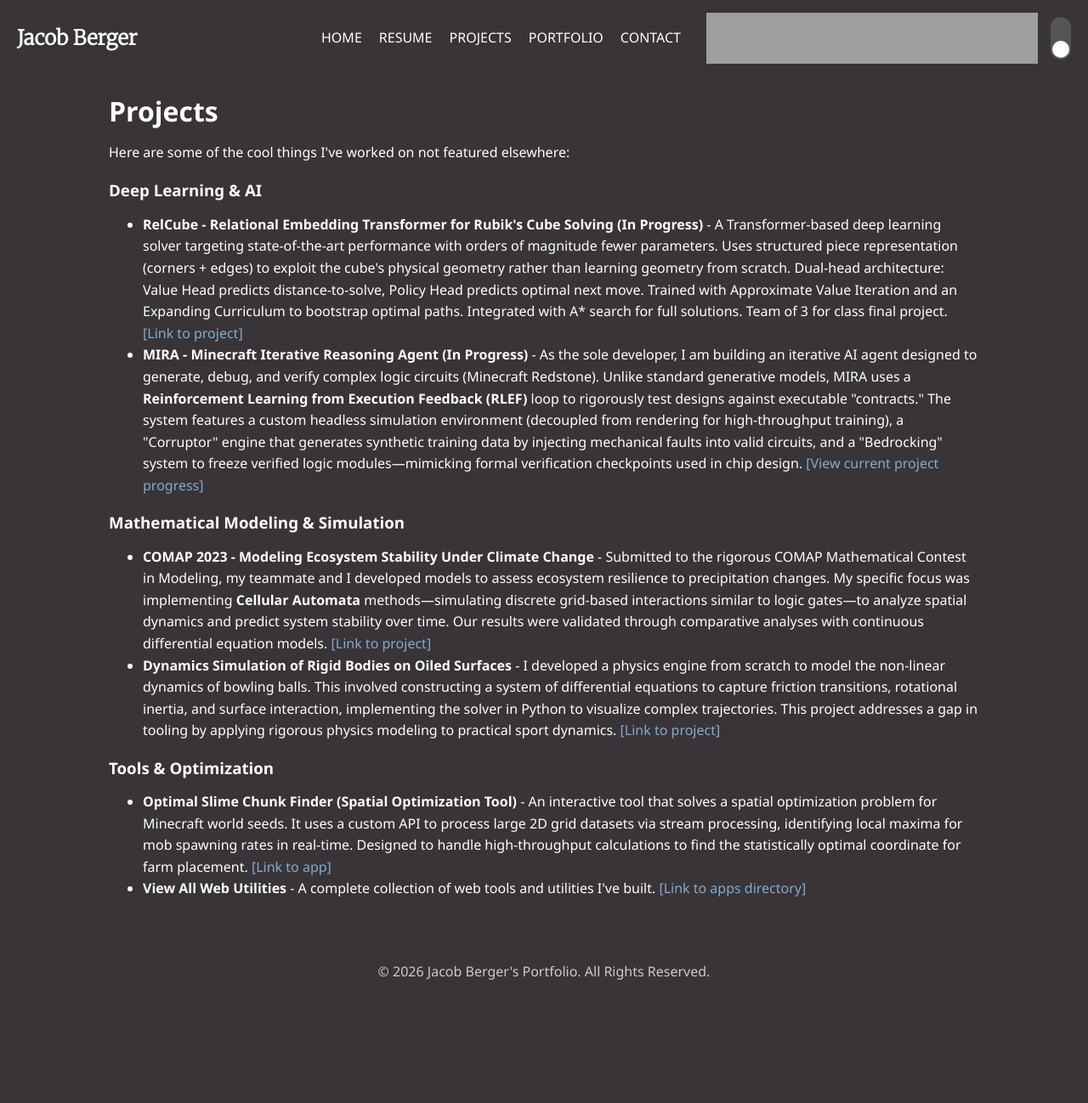
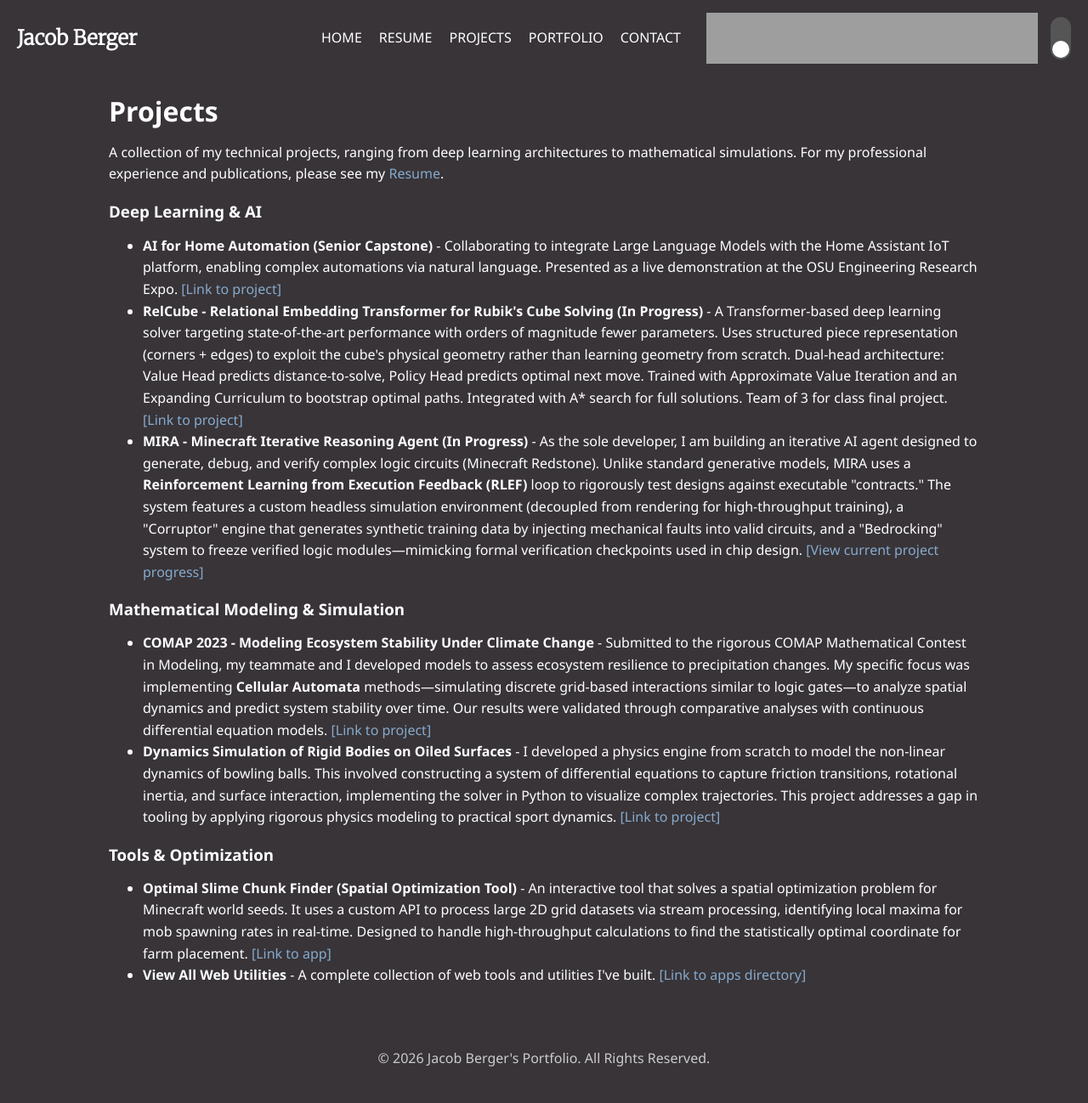
Before and after one commit to bergerjacob/bergerj-website, a Jekyll site: the page built from projects/index.html, in a window 1280 px wide. Shown: the whole page at 85% size. Built offline with Jekyll 4.4.1, drawn with Linux system fonts in a browser that asks for light colours; before the commit the page ends 1196 px from its top, so only the background shows below that.

Commit message:
projects include llm HA

```diff
--- a/projects/index.html
+++ b/projects/index.html
@@ -4,10 +4,15 @@ title: Projects
 ---
 <link rel="stylesheet" href="{{ '/projects/style.css' | relative_url }}">
 
-<p>Here are some of the cool things I've worked on not featured elsewhere:</p>
+<p>A collection of my technical projects, ranging from deep learning architectures to mathematical simulations. For my professional experience and publications, please see my <a href="{{ '/resume' | relative_url }}">Resume</a>.</p>
 
 <h3>Deep Learning & AI</h3>
 <ul>
+    <li>
+        <strong>AI for Home Automation (Senior Capstone)</strong> -
+        Collaborating to integrate Large Language Models with the Home Assistant IoT platform, enabling complex automations via natural language. Presented as a live demonstration at the OSU Engineering Research Expo.
+        <a href="https://github.com/bergerjacob/llm-home-assistant" target="_blank">[Link to project]</a>
+    </li>
     <li>
         <strong>RelCube - Relational Embedding Transformer for Rubik's Cube Solving (In Progress)</strong> -
         A Transformer-based deep learning solver targeting state-of-the-art performance with orders of magnitude fewer parameters. Uses structured piece representation (corners + edges) to exploit the cube's physical geometry rather than learning geometry from scratch. Dual-head architecture: Value Head predicts distance-to-solve, Policy Head predicts optimal next move. Trained with Approximate Value Iteration and an Expanding Curriculum to bootstrap optimal paths. Integrated with A* search for full solutions. Team of 3 for class final project.
```
